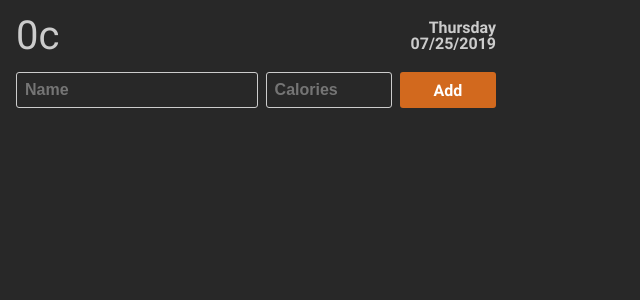
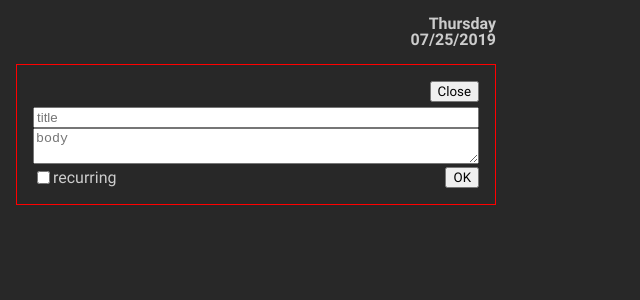
Before and after one commit to jdc-cunningham/calorie-counter-reactjs-pwa, a React (Create React App) app: page / in a window 1280 px wide. Shown: the top 300 px of the page, without its empty margins (0-640 px from the left). Built offline with nearby package versions, Linux system fonts and the light colour scheme.

Commit message:
one hour of silence
starting late, ripping this app apart to make something else for an mvp, one hour is not a lot of time

```diff
--- /dev/null
+++ b/src/components/basic-interface/BasicInterface-widget.scss
@@ -0,0 +1,43 @@
+.basic-interface__widget-container {
+    display: flex;
+    width: 100%;
+    align-items: center;
+    justify-content: center;
+    padding: 1rem;
+    border: 1px solid red;
+}
+
+.basic-interface__widget {
+    position: relative;
+    display: block;
+    width: 100%;
+    padding-top: 26px; // for temp close button
+
+    input.full-width, textarea, .basic-interface__span-wrapper {
+        width: 100%;
+    }
+}
+
+.basic-interface__widget-close-btn {
+    position: absolute;
+    top: 0;
+    right: 0;
+}
+
+.basic-interface__span-wrapper {
+    display: flex;
+    align-items: center;
+    justify-content: flex-start;
+    flex-wrap: wrap;
+
+    span {
+        display: flex;
+        align-items: center;
+        justify-content: flex-start;
+        flex: 1;
+    }
+
+    button {
+        flex: 0;
+    }
+}
--- a/src/components/basic-interface/BasicInterface.js
+++ b/src/components/basic-interface/BasicInterface.js
@@ -1,7 +1,7 @@
 import React, { Component } from 'react';
 import './../../misc/styles/layout.scss';
 import './BasicInterface.scss';
-import { isObject } from './../../misc/js/utilities.js';
+import './BasicInterface-widget.scss'; // terrible whip me till I bleed
 import closeIcon from './../../misc/icons/close-icon__chocolate.svg';
 
 class BasicInterface extends Component {
@@ -9,28 +9,21 @@ class BasicInterface extends Component {
         date: new Date(),
         today: null,
         todaysDate: null,
-    calories : 0, // total calories for the day
+        calories: 0, // total calories for the day
         entries: [], // list of calorie
         activePopupEntry: null, // should be object when set
         activePopupEntryModified: false
     }
 
     // methods
-  addCalories = this.addCalories.bind( this );
-  getToday = this.getToday.bind( this );
-  getTodaysCalories = this.getTodaysCalories.bind( this );
-  getTodaysCalorieEntries = this.getTodaysCalorieEntries.bind( this );
-  dateSlash = this.dateSlash.bind( this );
-  togglePopup = this.togglePopup.bind( this );
-  popupInputHandler = this.popupInputHandler.bind( this );
-  savePopupEntryChanges = this.savePopupEntryChanges.bind( this );
-  closePopup = this.closePopup.bind( this );
-  deleteEntry = this.deleteEntry.bind( this );
+    getToday = this.getToday.bind(this);
+    dateSlash = this.dateSlash.bind(this);
+    getTodaysEvents = this.getTodaysEvents.bind(this);
+    renderEvents = this.renderEvents.bind(this);
+    addInterface = this.addInterface.bind(this);
 
     // inputs
-  calorieName = React.createRef();
-  calorieAmount = React.createRef();
-  calorieAddBtn = React.createRef();
+
 
     getToday() {
         const intDayMap = [
@@ -59,25 +52,15 @@ class BasicInterface extends Component {
         return today;
     }
 
-  getTodaysCalories( todaysDate ) {
-    let todaysCalories = sessionStorage.getItem( todaysDate ? todaysDate : this.state.todaysDate );
-    return todaysCalories ? JSON.parse(todaysCalories).calories : 0;
-  }
-
-  getTodaysCalorieEntries( todaysDate ) {
-    const todaysCalorieEntries = sessionStorage.getItem( todaysDate ? todaysDate : this.state.todaysDate );
-    return todaysCalorieEntries ? JSON.parse( todaysCalorieEntries ).entries : [];
-  }
-
-  updateSessionStorage( newState ) {
-    sessionStorage.setItem( this.state.todaysDate, JSON.stringify(
+    updateSessionStorage(newState) {
+        sessionStorage.setItem(this.state.todaysDate, JSON.stringify(
             {
                 calories: newState.calories,
                 entries: newState.entries
             }
         ));
 
-    this.calorieAddBtn.current.removeAttribute( 'disabled' );
+        this.calorieAddBtn.current.removeAttribute('disabled');
     }
 
     generateUniqueId() {
@@ -85,204 +68,100 @@ class BasicInterface extends Component {
         return Date.now();
     }
 
-  clearInputs() {
-    this.calorieName.current.value = '';
-    this.calorieAmount.current.value = '';
-  }
-
-  addCalories() {
-    this.calorieAddBtn.current.setAttribute( 'disabled', true );
-
-    const calorieName = this.calorieName.current.value,
-          calorieAmount = parseInt( this.calorieAmount.current.value );
-
-    if ( !calorieName || !calorieAmount ) {
-      alert( 'Please fill in both calorie name and calorie amount' );
-      this.calorieAddBtn.current.removeAttribute( 'disabled' );
-      return;
-    }
-
-    let currentCalories = this.state.calories,
-        currentCalorieEntries = this.state.entries,
-        newEntry = {
-          id: this.generateUniqueId(),
-          name: calorieName,
-          amount: calorieAmount,
-          gain: calorieAmount > 0 ? true : false
-        },
-        newState = {};
-
-    currentCalorieEntries.push( newEntry );
-    currentCalories += calorieAmount;
-
-    newState = {
-      date: this.state.date,
-      today: this.state.today,
-      todaysDate: this.state.todaysDate,
-      calories: currentCalories,
-      entries: currentCalorieEntries,
-      activePopupEntry: null,
-      activePopupEntryModified: false
-    };
-
-    this.updateSessionStorage( newState );
-    this.clearInputs();
-    this.setState( prevState => (newState) );
-  }
-
-  dateSlash( dateStr ) {
-    return dateStr.split( '-' ).join( '/' );
-  }
-
-  togglePopup( entry ) {
-    this.setState( prevState => ({
-      activePopupEntry: entry
-    }));
-  }
-
-  popupInputHandler( whichInput, event ) {
-    let curEntry = this.state.activePopupEntry;
-    if ( whichInput === 'name' ) {
-      curEntry.name = event.target.value;
-    } else {
-      curEntry.amount = event.target.value;
-    }
-
-    this.setState( prevState => ({
-      activePopupEntry: curEntry,
-      activePopupEntryModified: true
-    }));
-  }
-
-  savePopupEntryChanges() {
-    let curEntry = this.state.activePopupEntry,
-        curEntries = this.state.entries,
-        newTotalCalories = 0,
-        newState = {};
-
-    curEntries.forEach( (entry, id) => {
-      if ( entry.id === curEntry.id ) {
-        curEntries[id] = curEntry;
-      }
-      newTotalCalories += parseInt( entry.amount );
-    });
-
-    newState = {
-      date: this.state.date,
-      today: this.state.today,
-      todaysDate: this.state.todaysDate,
-      calories: newTotalCalories,
-      entries: curEntries,
-      activePopupEntryModified: false,
-      activePopupEntry: null
-    };
-    this.updateSessionStorage( newState );
-    this.setState( prevState => ( newState ));
-  }
-
-  closePopup() {
-    this.setState( prevState => ({
-      activePopupEntryModified: false,
-      activePopupEntry: null
-    }));
-  }
-
-  deleteEntry() {
-    let curEntries = this.state.entries,
-        activeEntryId = this.state.activePopupEntry.id,
-        newTotalCalories = 0,
-        newState = {};
-
-    curEntries.forEach( (entry, id) => {
-      if ( entry.id === activeEntryId ) {
-        curEntries.splice(id, 1);
-      } else {
-        newTotalCalories += parseInt( entry.amount );
-      }
-    });
-
-    newState = {
-      date: this.state.date,
-      today: this.state.today,
-      todaysDate: this.state.todaysDate,
-      calories: newTotalCalories,
-      entries: curEntries,
-      activePopupEntryModified: false,
-      activePopupEntry: null
-    };
-    this.updateSessionStorage( newState );
-    this.setState( prevState => ( newState ));
+    dateSlash(dateStr) {
+        return dateStr.split('-').join('/');
     }
 
     componentWillMount() {
         const todaysDate = this.getTodaysDate();
 
-    this.setState( prevState => ({
+        this.setState(prevState => ({
             today: this.getToday(),
-      todaysDate: todaysDate,
-      calories: parseInt( this.getTodaysCalories(todaysDate) ),
-      entries: this.getTodaysCalorieEntries( todaysDate )
+            todaysDate: todaysDate
         }));
     }
 
-  render() {
-    const todaysDateFormatted = this.dateSlash(this.state.todaysDate),
-          entryRows = this.state.entries.map( (entry, index) => {
-            return(
-              <div key={ index } onClick={ () => this.togglePopup(entry) } className="basic-interface__entry flex-wrap-center-left">
-                <span className="entry__name">{ entry.name }</span>
-                <span className="entry__calories">{ (entry.gain ? '+' : '-') + entry.amount }c</span>
+    getTodaysEvents() {
+        const entries = sessionStorage.getItem(this.state.todaysDate);
+        return entries ? entries : [];
+    }
+
+    renderEvents() {
+        return (
+            <div className="basic-interface__entry">
+                Something should be here, but alas, time is not
             </div>
-            )
-          });
-    const activeEntry = this.state.activePopupEntry;
-    const entryPopup = (function( activeEntry, self ) {
-      if ( isObject(activeEntry) ) {
-        return(
-          <div className="basic-interface__popup">
-            <div className="basic-interface__popup-header flex-wrap-center-left">
-              <h2>Edit</h2>
-              <button type="button" className="flex-wrap-center-center" onClick= { self.closePopup }>
-                <img src={ closeIcon } alt="Close edit entry popup" />
-              </button>
-            </div>
-            <div className="basic-interface__popup-body flex-col-center-center">
-              <input type="text" value={ activeEntry.name } onChange={ (event) => self.popupInputHandler( 'name', event ) } />
-              <input type="number" value={ activeEntry.amount } onChange={ (event) => self.popupInputHandler( 'amount', event ) } />
-            </div>
-            <div className="basic-interface__popup-footer flex-wrap-center-left">
-              <button type="button" className="delete" onClick={ self.deleteEntry }>Delete</button>
-              <button type="button" className="save"
-                disabled={ !self.state.activePopupEntryModified }
-                onClick={ self.savePopupEntryChanges }
-              >Save</button>
+        );
+    }
+
+    // forgive me
+    title = React.createRef();
+    body = React.createRef();
+    checkbox = React.createRef();
+
+    saveEntry = this.saveEntry.bind(this);
+
+    saveEntry() {
+        alert('save');
+        const title = this.title.current.value;
+        const body = this.body.current.value;
+        const isRecurring = this.checkbox.current.value;
+        const todaysDate = this.state.todaysDate;
+        const curEntries = sessionStorage.getItem(todaysDate);
+        const newEntry = {
+            id: this.generateUniqueId(),
+            icon: "",
+            title: title,
+            body: body,
+            recurring: isRecurring,
+            occurred: false
+        };
+
+        if (curEntries) {
+            sessionStorage.setItem(todaysDate, JSON.parse(curEntries).push({newEntry}));
+        } else {
+            sessionStorage.setItem(todaysDate, JSON.stringify([newEntry]));
+        }
+    }
+
+    addInterface() {
+        return (
+            <div className="basic-interface__widget-container">
+                <div className="basic-interface__widget">
+                    <button type="button" className="basic-interface__widget-close-btn">Close</button>
+                    <input ref={ this.title } placeholder="title" className="full-width" type="text" />
+                    <textarea ref={ this.body } placeholder="body" />
+                    <div className="basic-interface__span-wrapper">
+                        <span>
+                            <input ref={ this.checkbox } id="widget__recurring-checkbox checkbox" type="checkbox" />
+                            <label htmlFor="widget__recurring-checkbox">recurring</label>
+                        </span>
+                        <button type="button" onClick={ this.saveEntry }>OK</button>
                     </div>
                 </div>
-        )
+            </div>
+        );
     }
-    })( activeEntry, this );
 
-    return(
+    render() {
+        const todaysDateFormatted = this.dateSlash(this.state.todaysDate);
+        const todaysEvents = this.getTodaysEvents();
+        const displayContent = !todaysEvents.length
+            ? this.addInterface()
+            : this.renderEvents(todaysEvents);
+
+        return (
             <div className="basic-interface">
-        { entryPopup }
                 <div className="basic-interface__header flex-wrap-center-center">
-          <div className="basic-interface__header-total-calories">
-            <h2>
-              { this.state.calories }
-              <span>c</span>
-            </h2>
-          </div>
+                    <div className="basic-interface__header-total-calories"></div>
                     <div className="basic-interface__header-date-group flex-col-center-right">
-            <span>{ this.state.today }</span>
-            <span>{ todaysDateFormatted }</span>
+                        <span>{this.state.today}</span>
+                        <span>{todaysDateFormatted}</span>
                     </div>
                 </div>
-        <div className="basic-interface__input flex-wrap-stretch-left">
-          <input placeholder="Name" type="text" className="basic-interface__input-name" ref={ this.calorieName } />
-          <input placeholder="Calories" type="number" className="basic-interface__input-calories" ref={ this.calorieAmount } />
-          <button type="button" className="basic-interface__input-submit" onClick={ this.addCalories } ref={ this.calorieAddBtn }>Add</button>
+                <div className="basic-interface__display">
+                    {displayContent}
                 </div>
-        { entryRows }
             </div>
         )
     }
```
Also changed, not shown: 1 other file (tests, documents, lock files or other folders). Lines whose indentation alone changed are shown as unchanged.
